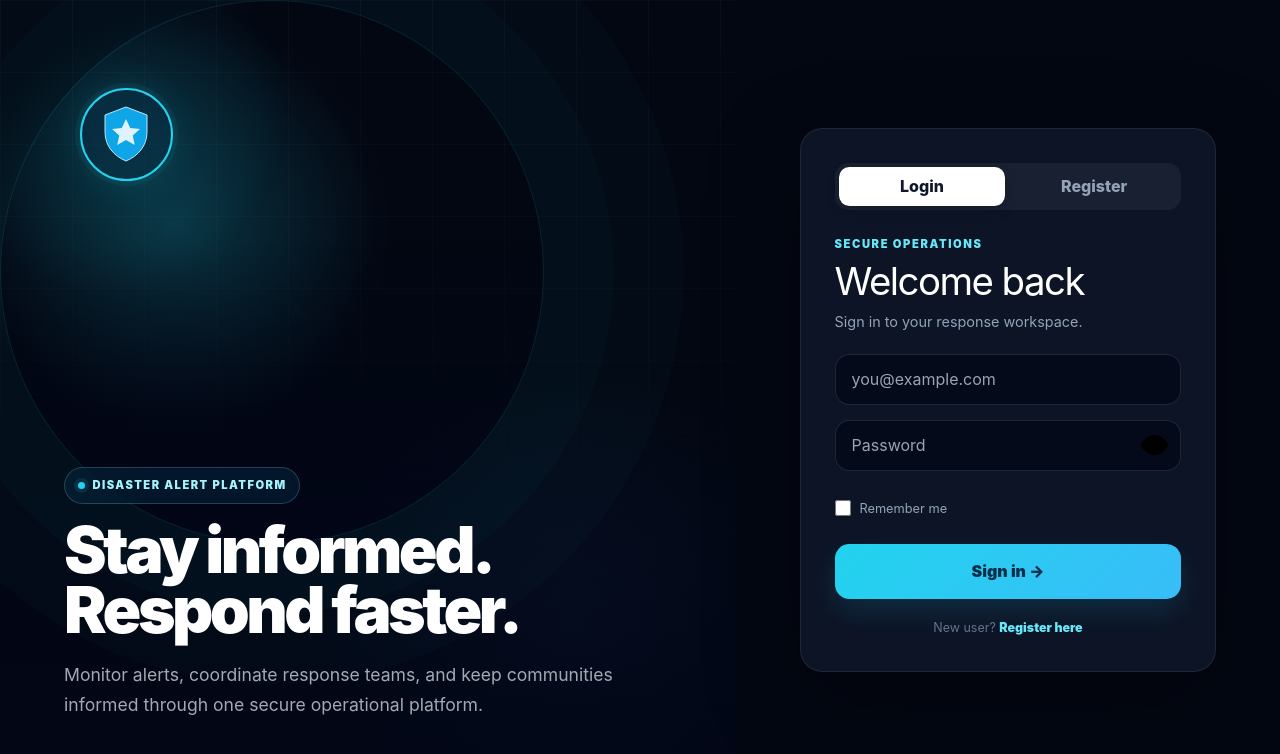
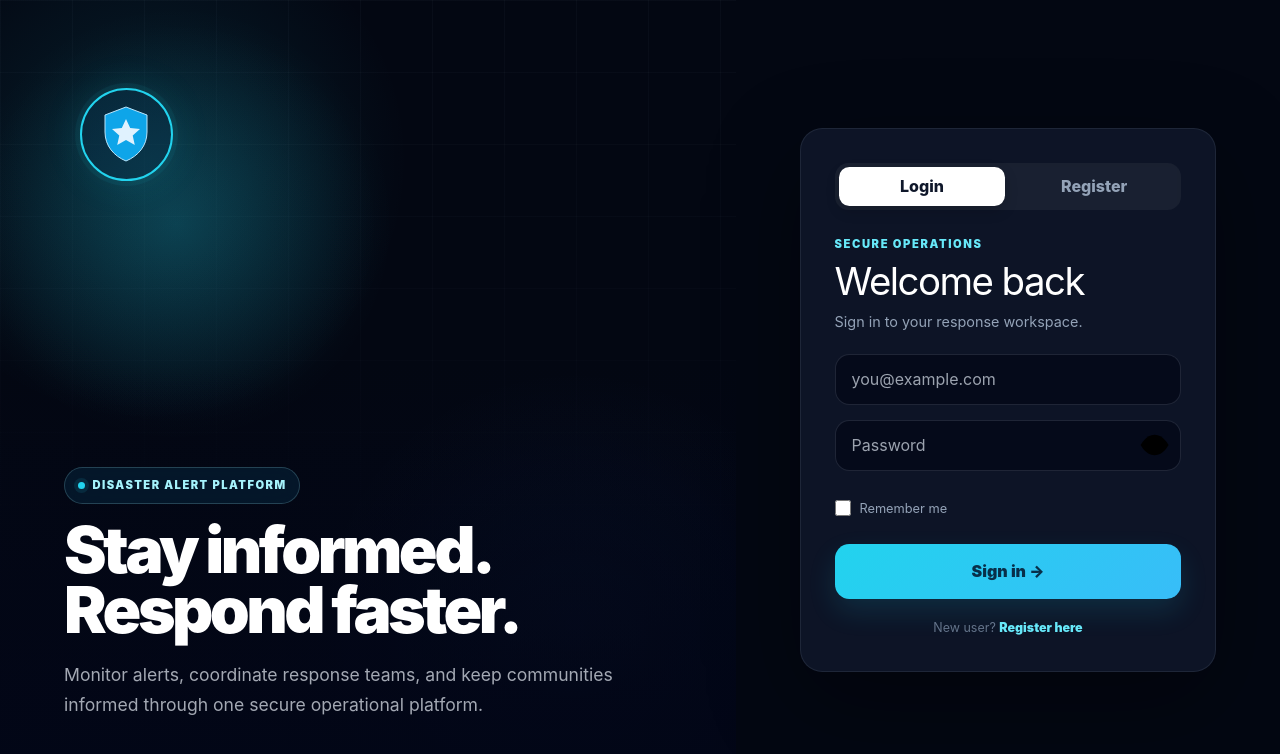
Before and after one commit to Satyakush/disaster-alert-platform, a React (Vite) app in the folder client/: page /login in a window 1280 px wide. Shown: the top 754 px of the page. Built offline with nearby package versions, Linux system fonts and the light colour scheme; no server answers.

Commit message:
refactor: remove conflicting Disaster auth pseudo-element rule

```diff
--- a/client/src/pages/login.css
+++ b/client/src/pages/login.css
@@ -17,7 +17,6 @@
     #030712;
 }
 .disaster-login__visual::before{content:"";position:absolute;inset:0;background-image:linear-gradient(rgba(148,163,184,.045) 1px,transparent 1px),linear-gradient(90deg,rgba(148,163,184,.045) 1px,transparent 1px);background-size:72px 72px;mask-image:linear-gradient(to bottom,black,transparent 90%)}
-.disaster-login__visual::after{content:"";position:absolute;width:34rem;height:34rem;left:-12rem;top:22%;border:1px solid rgba(34,211,238,.13);border-radius:50%;box-shadow:0 0 0 70px rgba(34,211,238,.025),0 0 0 140px rgba(34,211,238,.015)}
 .disaster-login__visual::after {
   content:"";
   position:absolute; inset:0;
```
